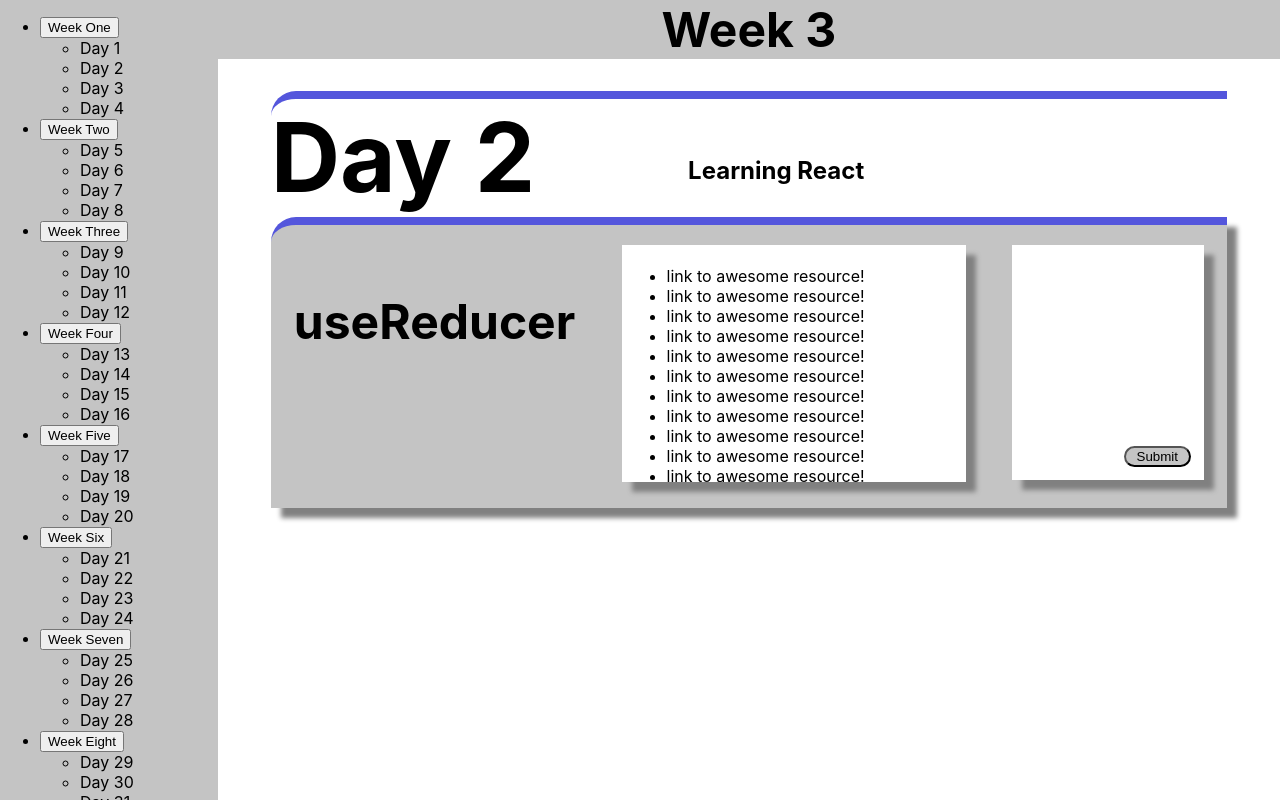
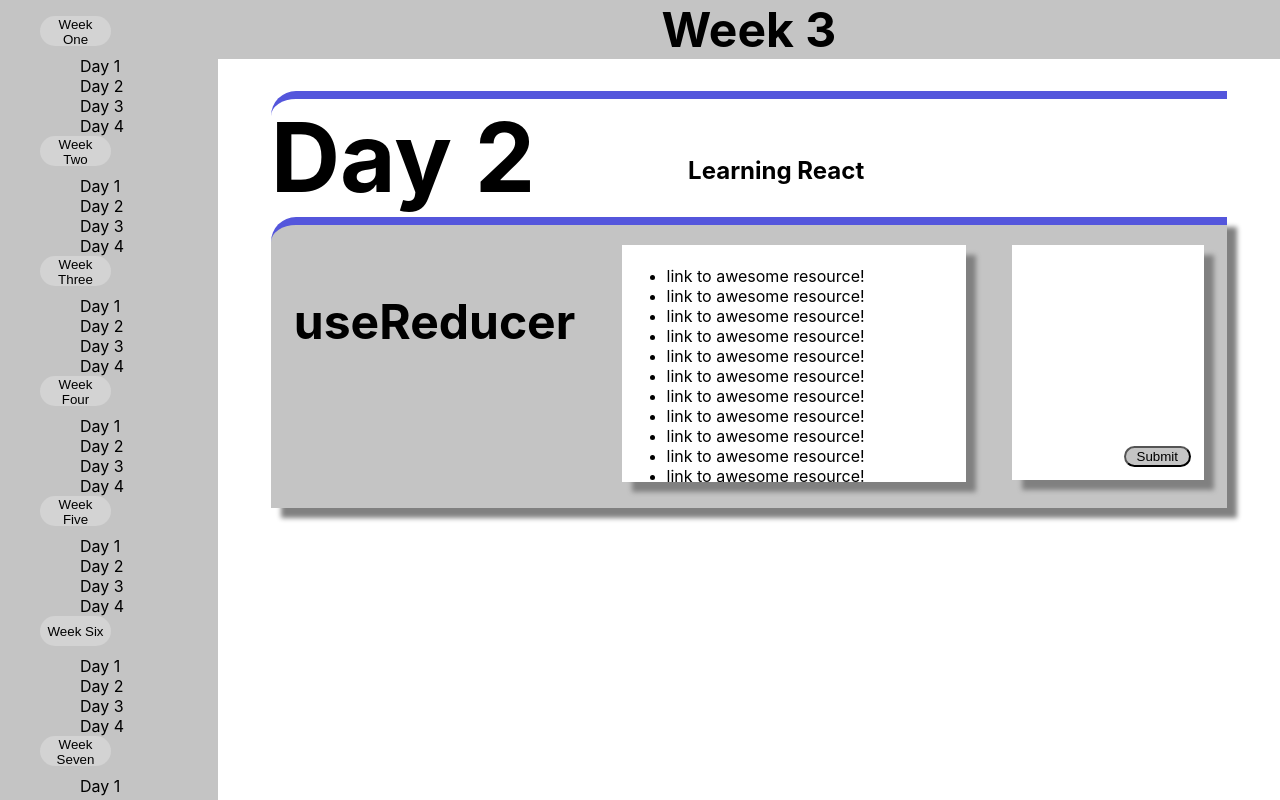
Before and after one commit to nicomarvar/national-project-week-boolean-hooligans, a React app: page / in a window 1280 px wide. Both pictures are taken after a click on the button "Week One". Shown: the top 800 px of the page. Built offline with nearby package versions, Linux system fonts and the light colour scheme.

Commit message:
day display updated

```diff
--- a/src/Components/App/App.css
+++ b/src/Components/App/App.css
@@ -13,6 +13,28 @@
 .nav {
   background-color: var(--background-color);
   width: 17vw;
+}
+
+.nav ul {
+  list-style: none;
+}
+
+.nav button {
+  background-color: lightgrey;
+  border-radius: 20px;
+  border-style: none;
+  width: 40%;
+  height: 30px;
+  margin-bottom: 10px;
+}
+
+#dayList {
+  background-color: lightgrey;
+  border-radius: 20px;
+  border-style: none;
+  width: 40%;
+  height: 30px;
+  margin-bottom: 10px;
 }
 
 .display-show {
--- a/src/Components/WeekButtons/index.js
+++ b/src/Components/WeekButtons/index.js
@@ -31,7 +31,11 @@
             <button onClick={dropDown}> {weekname}</button>
             <ul id={weekid} className={isOn ? "display-show" : "display-none"}>
               {daysid.map((day) => {
-                return <li>Day {day}</li>;
+                 if(day%4 === 0) {
+                  return <li>Day 4</li>;
+                } else {
+                  return <li>Day {day%4}</li>
+                }
               })}
 
             </ul>
```
